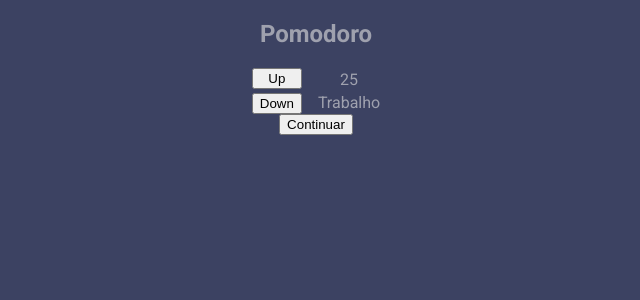
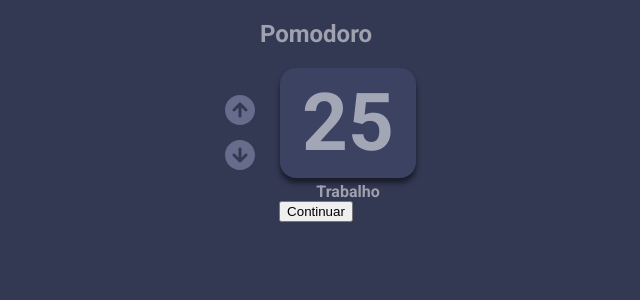
Before and after one commit to murilodpl/devchallenge-pomodoro, a React (Vite) app: page / in a window 1280 px wide. Shown: the top 300 px of the page, without its empty margins (324-964 px from the left). Built offline with nearby package versions, Linux system fonts and the light colour scheme.

Commit message:
style: config timer section - arrows - time

```diff
--- a/src/assets/css/index.css
+++ b/src/assets/css/index.css
@@ -1,16 +1,15 @@
 :root {
     --primaryDark: #333853;
-    --primaryLight: #3C4262;
+    --primaryLight: #3c4262;
     --green: #219653;
     --yellow: #F2C94C;
-    --white: #9fa1ae;
 }
 
 html, body {
     font-family: 'Roboto', sans-serif;
     margin: 0;
-    color: var(--white);
-    background: var(--primaryLight);
+    color: #9fa1ae;
+    background: var(--primaryDark);
 }
 
 p {
@@ -24,13 +23,13 @@ p {
 
 .configTimer {
     display: flex;
-    gap: 16px;
+    gap: 1rem;
     justify-content: center;
 }
 
 .configTimer .config {
     display: flex;
-    gap: 16px;
+    gap: 1rem;
     justify-content: center;
     align-items: center;
 }
@@ -38,5 +37,21 @@ p {
 .configTimer .config div {
     display: flex;
     flex-direction: column;
-    gap: 4px 0;
+    font-weight: 700;
+    gap: .25rem 0;
 }
+
+.configTimer .config div button {
+    border: 0;
+    background: transparent;
+}
+
+.configTimer .config div span {
+    font-size: 5rem;
+    color: #a3a6b5;
+    background: var(--primaryLight);
+    border-radius: 1rem;
+    padding: .5rem;
+    min-width: 7.5rem;
+    box-shadow: 0px 5px 5px 0px rgba(0, 0, 0, .5);
+}
--- a/src/components/Home.tsx
+++ b/src/components/Home.tsx
@@ -1,3 +1,6 @@
+import arrowDown from "../assets/img/arrow-down.svg"
+import arrowUp from "../assets/img/arrow-up.svg"
+
 export default function Home(props: any) {
     // Functions
     function runTimer() {
@@ -28,8 +31,12 @@ export default function Home(props: any) {
             <div className="configTimer">
                 <div className="config">
                     <div>
-                        <button type="button" name="workTime" value="+" onClick={changeValue}>Up</button>
-                        <button type="button" name="workTime" value="-" onClick={changeValue}>Down</button>
+                        <button type="button" name="workTime" value="+" onClick={changeValue}>
+                            <img width="36px" height="36px" src={arrowUp} alt="Arrow Up" />
+                        </button>
+                        <button type="button" name="workTime" value="-" onClick={changeValue}>
+                            <img width="36px" height="36px" src={arrowDown} alt="Arrow Down" />
+                        </button>
                     </div>
 
                     <div>
```
Also changed, not shown: src/assets/img/arrow-down.svg (added), src/assets/img/arrow-up.svg (added).
